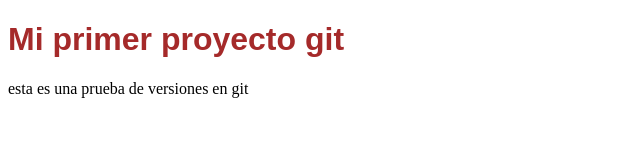
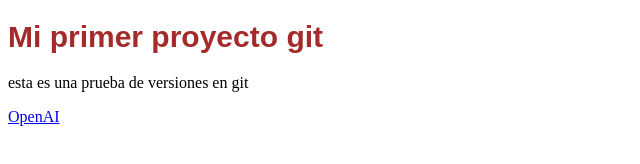
Before and after one commit to clvm-chile/git, a plain HTML site: page index.html in a window 1280 px wide. Shown: the whole page, without its empty margins (0-640 px from the left). Drawn offline with Linux system fonts and the light colour scheme.

Commit message:
tamaño fuente h1 - text en el link

```diff
--- a/estilos.css
+++ b/estilos.css
@@ -1,4 +1,5 @@
 h1{
   color:brown;
-  font-family:sans-serif
+  font-family:sans-serif;
+  font-size: 30px;
 }
--- a/index.html
+++ b/index.html
@@ -11,7 +11,7 @@
 <body>
   <h1> Mi primer proyecto git </h1>
   <p> esta es una prueba de versiones en git</p>
-  <a href="https://chat.openai.com"></a>
+  <a href="https://chat.openai.com">OpenAI</a>
 </body>
 
 </html>
```
